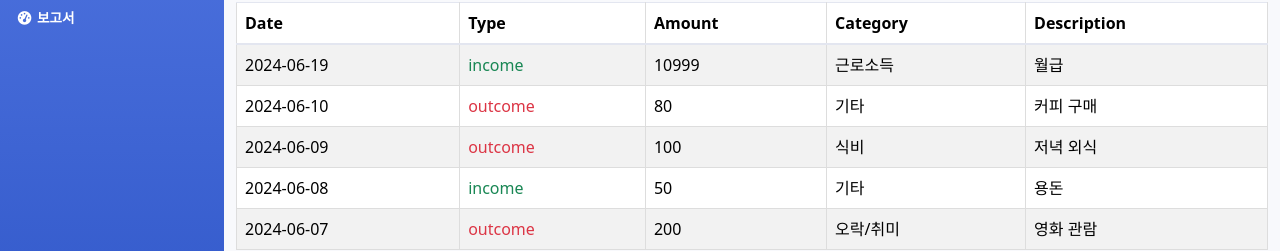
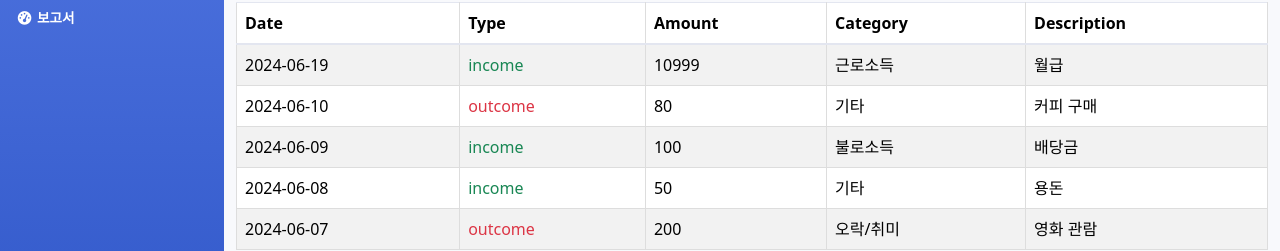
Before and after one commit to isj0228/sulgasaeng, a Vue app in the folder Skeleton_project/: page / in a window 1280 px wide. Shown: the part 194-445 px from the top of the page. Built offline with nearby package versions, Linux system fonts and the light colour scheme; data requests are answered from the project's data file.

Commit message:
no message

```diff
--- a/Skeleton_project/db-server/db.json
+++ b/Skeleton_project/db-server/db.json
@@ -10,14 +10,6 @@
   ],
   "budget-list": [
     {
-      "id": "1",
-      "date": "2024-06-01",
-      "type": "income",
-      "amount": "30000",
-      "category": "근로소득",
-      "desc": "월급"
-    },
-    {
       "id": "2",
       "date": "2024-06-02",
       "type": "outcome",
@@ -29,7 +21,7 @@
       "id": "3",
       "date": "2024-06-03",
       "type": "income",
-      "amount": "200",
+      "amount": 20022,
       "category": "불로소득",
       "desc": "배당금"
     },
@@ -37,7 +29,7 @@
       "id": "4",
       "date": "2024-06-04",
       "type": "outcome",
-      "amount": "50",
+      "amount": 5011,
       "category": "식비",
       "desc": "아침 식사"
     },
@@ -76,10 +68,10 @@
     {
       "id": "9",
       "date": "2024-06-09",
-      "type": "outcome",
+      "type": "income",
       "amount": "100",
-      "category": "식비",
-      "desc": "저녁 외식"
+      "category": "불로소득",
+      "desc": "배당금"
     },
     {
       "id": "10",
--- a/Skeleton_project/vite.config.js
+++ b/Skeleton_project/vite.config.js
@@ -13,13 +13,13 @@ export default defineConfig({
       '@': fileURLToPath(new URL('./src', import.meta.url))
     }
   },
-  // server:{
-  //   proxy:{
-  //     "/api":{
-  //       target:"http://localhost:8000",
-  //       changeOrigin:true,
-  //       rewrite:(path) => path.replace(/^\/api/,""),
-  //     }
-  //   }
-  // }
+  server:{
+    proxy:{
+      "/api":{
+        target:"http://localhost:3000",
+        changeOrigin:true,
+        rewrite:(path) => path.replace(/^\/api/,""),
+      }
+    }
+  }
 })
```
